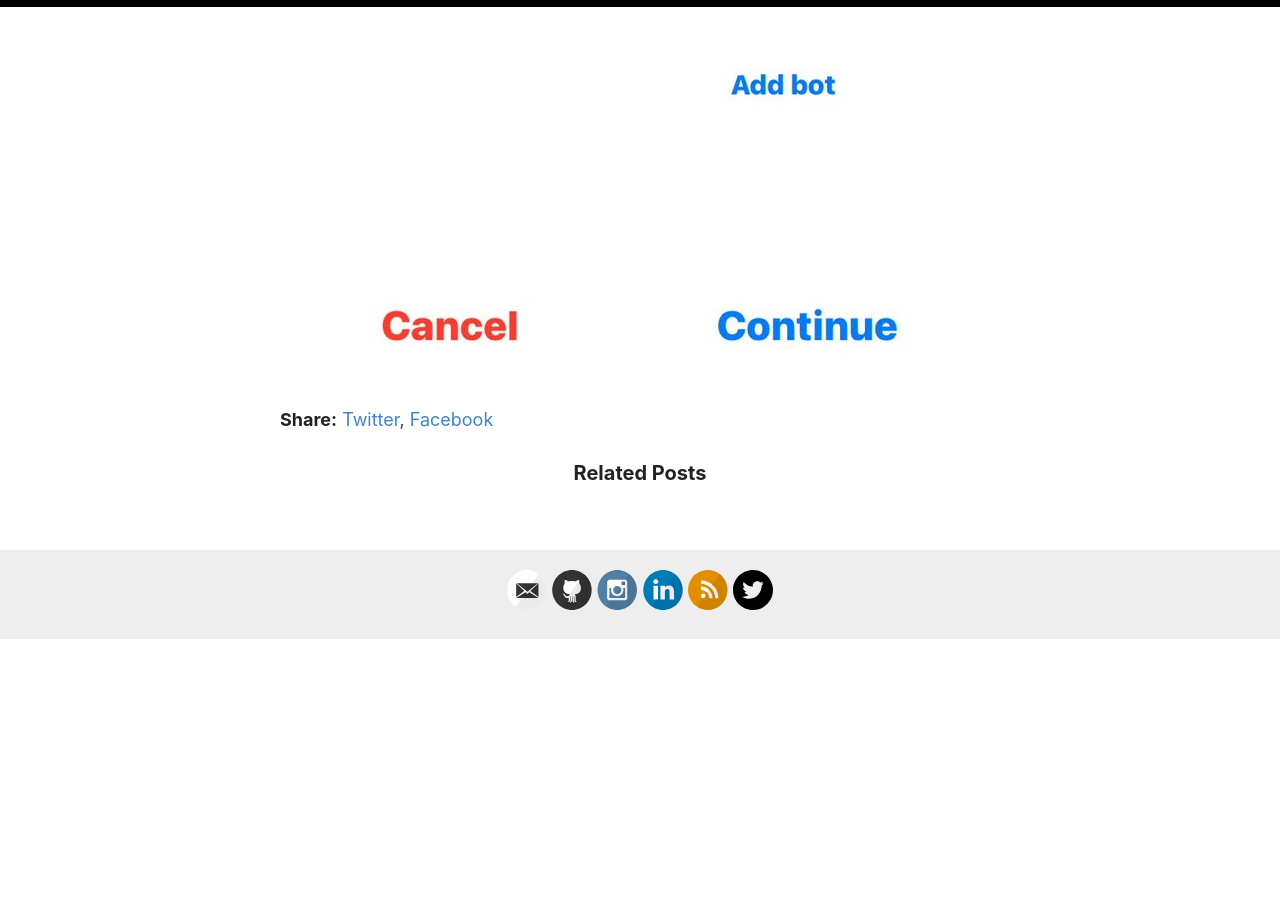
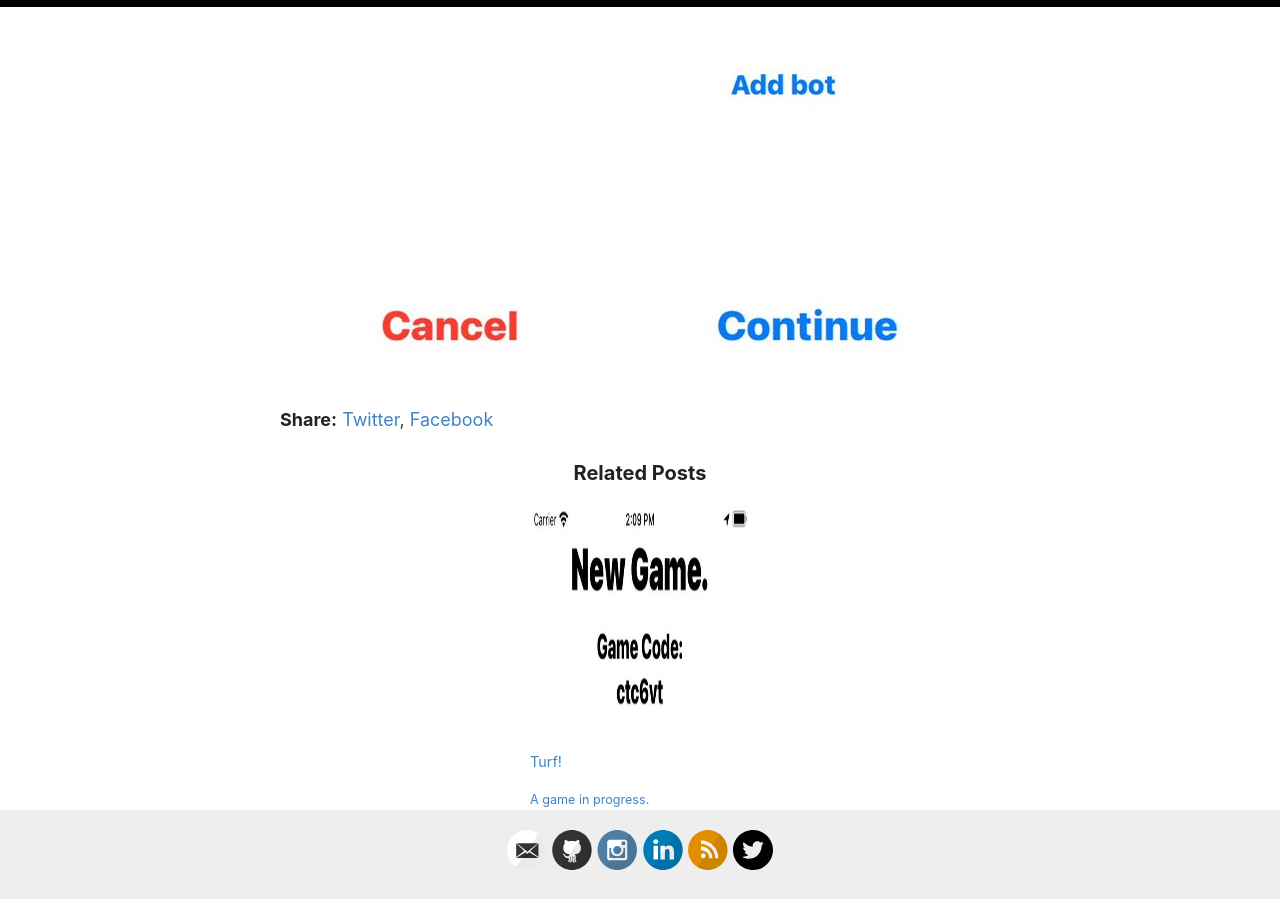
Before and after one commit to lucashaley/lucashaley.github.io, a Jekyll site: the page built from _posts/2022-02-02-real-time-dynamic-matchmaking.md, in a window 1280 px wide and 900 px high, scrolled down 1013 px. Built offline with Jekyll 4.4.1, drawn with Linux system fonts in a browser that asks for light colours; before the commit the page ends 1653 px from its top, so only the background shows below that; some of the changed lines change nothing that is shown.

Commit message:
Update from Forestry.io lucashaley@yahoo.com updated _posts/2022-02-02-real-time-dynamic-matchmaking.md

```diff
--- a/_posts/2022-02-02-real-time-dynamic-matchmaking.md
+++ b/_posts/2022-02-02-real-time-dynamic-matchmaking.md
@@ -5,7 +5,8 @@ excerpt: 'Small victories. '
 categories:
 - Programming
 splash: "/uploads/824d5764-538b-415a-8305-c5511ac7148f.jpeg"
-similar_pages: []
+similar_pages:
+- _posts/2022-10-07-turf.md
 
 ---
 I haven’t been posting much about this project, but sometimes something works and you just have to show out-of-context victories. Real-time dynamic location-based matchmaking is hard.
```
